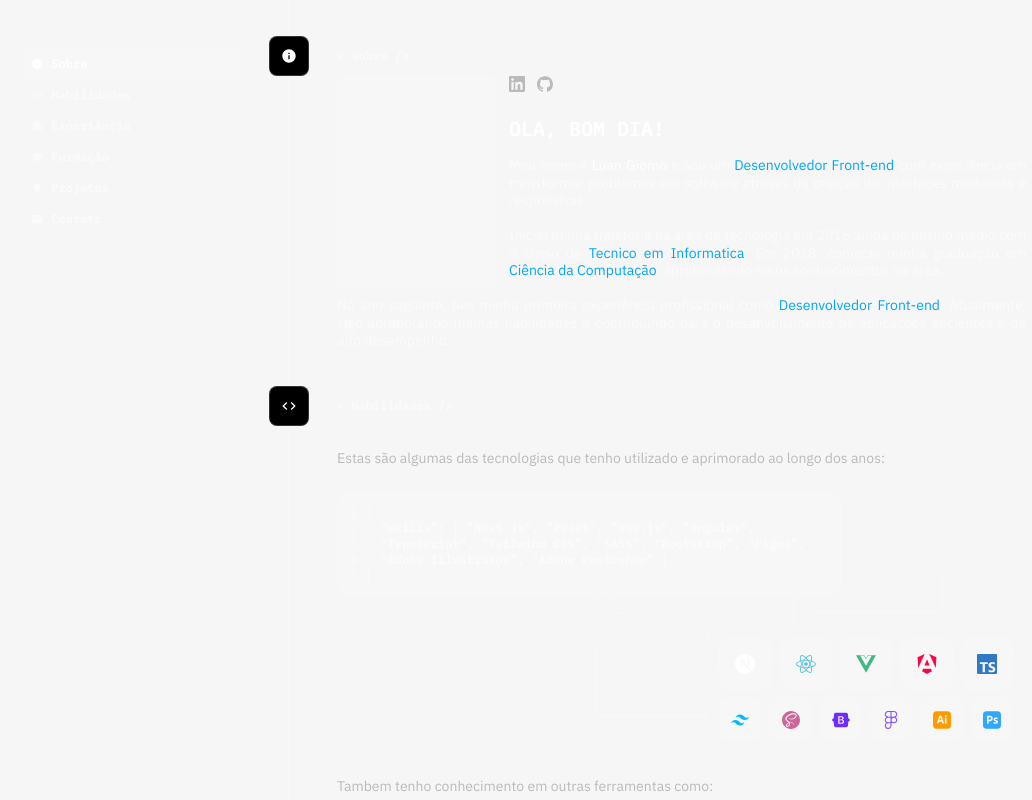
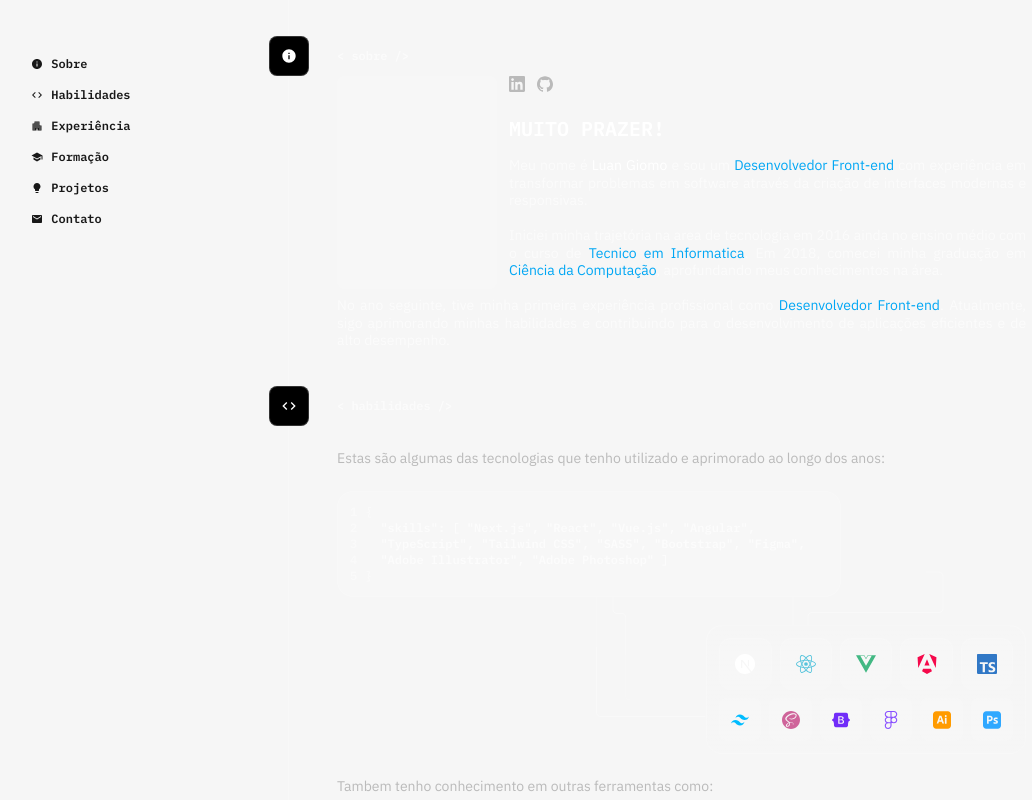
Before and after one commit to luangiomo/portfolio, a Next.js app: page / in a window 1280 px wide. Shown: the top 800 px of the page, without its empty margins (44-1076 px from the left). Built offline with nearby package versions, Linux system fonts and the light colour scheme.

Commit message:
Remoção temporaria do evento de Scroll

```diff
--- a/components/about.tsx
+++ b/components/about.tsx
@@ -27,7 +27,7 @@ function About() {
         </div>
       </div>
       <h2 className="leading-tight text-xl text-white uppercase font-mono mb-4">
-        Ola, Bom dia!
+        Muito prazer!
       </h2>
       <p className="leading-tight font-sans text-white/60 text-sm text-justify">
         Meu nome é <span className="text-white">Luan Giomo</span> e sou um{" "}
--- a/components/header.tsx
+++ b/components/header.tsx
@@ -1,40 +1,38 @@
 "use client";
 
 import { navigations } from "@/data/navigation";
-import { useEffect, useState } from "react";
+import Link from "next/link";
 
 export default function Header({
   mode = "vertical",
 }: {
   mode: "vertical" | "horizontal";
 }) {
-  // const [currentSection, setCurrentSection] =
-  //   useState<Navigation["name"]>("about");
+  // const [scrollY, setScrollY] = useState(0);
 
-  const [offsetY, setOffsetY] = useState(0);
+  // useEffect(() => {
+  //   const onScroll = () => setScrollY(window.scrollY);
 
-  useEffect(() => {
-    const onScroll = () => setOffsetY(window.scrollY);
-    // clean up code
-    window.removeEventListener("scroll", onScroll);
-    window.addEventListener("scroll", onScroll, { passive: true });
-    return () => window.removeEventListener("scroll", onScroll);
-  }, []);
+  //   // clean up code
+  //   window.removeEventListener("scroll", onScroll);
+  //   window.addEventListener("scroll", onScroll, { passive: true });
+  //   return () => window.removeEventListener("scroll", onScroll);
+  // }, []);
 
-  const getActiveLink = (link: string): boolean => {
-    const target = document.getElementById(link); // Pegando o elemento pelo ID
+  // function getActiveLink(link: string): boolean {
+  //   if (typeof window === "undefined") return false; // Evita erro no servidor
 
-    console.log(link, target?.offsetTop);
-    console.log(link, target?.offsetHeight);
-    if (target) {
-      if (
-        offsetY > target.offsetTop - 72 &&
-        offsetY <= target.offsetTop - 72 + (target.offsetHeight + 48)
-      )
-        return true;
-    }
-    return false;
-  };
+  //   const target = document.querySelector(`#${link}`) as HTMLElement | null;
+  //   if (!target) return false;
+
+  //   console.log(link, target?.offsetTop);
+  //   console.log(link, target?.offsetHeight);
+
+  //   return (
+  //     scrollY > target.offsetTop - 72 &&
+  //     scrollY <= target.offsetTop - 72 + (target.offsetHeight + 48)
+  //   );
+  // }
 
   return (
     <header
@@ -53,26 +51,28 @@ export default function Header({
           }`}
         >
           {navigations.map(({ name, icon: Icon, link }) => (
+            <Link key={link} href={`#${link}`} about={name}>
               <li
                 key={name}
                 className={`${mode === "vertical" ? "pr-6" : ""}
               transition-colors duration-300 flex gap-2 leading-tight font-mono p-2 items-center bg-transparent hover:!text-white rounded-lg cursor-pointer`}
-              style={{
-                color: getActiveLink(link) ? "#FFFFFF" : "#FFFFFF99",
-                backgroundColor: getActiveLink(link)
-                  ? "#FFFFFF1A"
-                  : "transparent",
-              }}
-              onClick={() => {
-                const element = document.querySelector(`#${link}`);
-                element?.scrollIntoView({
-                  behavior: "smooth",
-                });
-              }}
+                // style={{
+                //   color: getActiveLink(link) ? "#FFFFFF" : "#FFFFFF99",
+                //   backgroundColor: getActiveLink(link)
+                //     ? "#FFFFFF1A"
+                //     : "transparent",
+                // }}
+                // onClick={() => {
+                //   const element = document.querySelector(`#${link}`);
+                //   element?.scrollIntoView({
+                //     behavior: "smooth",
+                //   });
+                // }}
               >
                 <Icon />
                 {mode === "vertical" ? name : null}
               </li>
+            </Link>
           ))}
         </ul>
       </nav>
```
Lines whose indentation alone changed are shown as unchanged.
